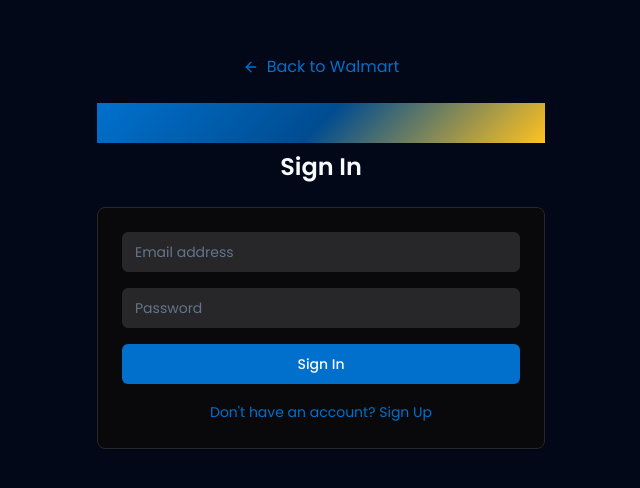
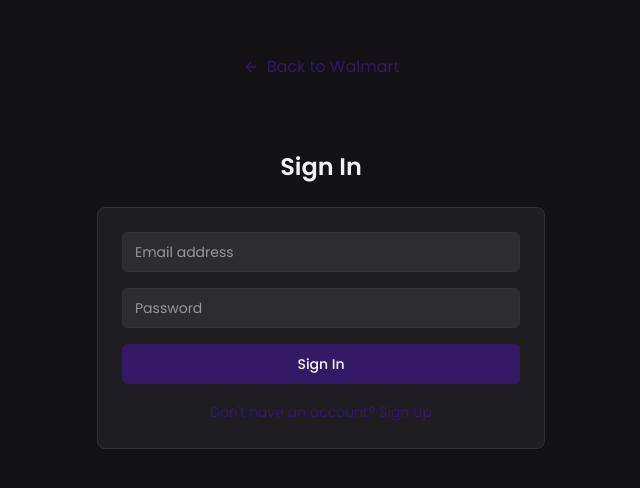
Before and after one commit to hrshvrdhnsingh/walmart-hackathon, a React (Vite) app: page /signin in a window 1280 px wide. Shown: the part 148-636 px from the top of the page, without its empty margins (319-959 px from the left). Built offline with nearby package versions, Linux system fonts and the light colour scheme.

Commit message:
Refactor: Implement dark mode and logo
- Updated the theme to a dark mode with a black-purple color scheme.
- Replaced the logo with the actual Walmart logo.
- Removed gradients.

```diff
--- a/src/components/Header.tsx
+++ b/src/components/Header.tsx
@@ -24,7 +24,7 @@ const Header = () => {
   return (
     <header className="bg-primary text-white">
       {/* Top bar */}
-      <div className="bg-[#004c91] py-2">
+      <div className="bg-[hsl(270,20%,15%)] py-2">
         <div className="container mx-auto px-4 flex justify-between items-center text-sm">
           <LocationSelector />
           <div className="flex items-center space-x-4">
@@ -46,9 +46,15 @@ const Header = () => {
         <div className="flex items-center justify-between">
           {/* Logo */}
           <Link to="/" className="flex items-center">
-            <div className="walmart-gradient p-3 rounded-lg font-bold text-xl text-white shadow-lg">
-              <svg width="32" height="32" viewBox="0 0 100 100" className="fill-current">
-                <path d="M50 10L60 40H90L70 60L80 90L50 70L20 90L30 60L10 40H40L50 10Z"/>
+            <div className="bg-accent p-2 rounded-lg shadow-lg">
+              <svg
+                width="120"
+                height="32"
+                viewBox="0 0 519.2 108"
+                className="fill-current text-primary"
+              >
+                <path d="M57.5 28.6L65.4 0h10.7l7.9 28.6L92.3 0h11.5L88.6 42.8H76.8L69.9 19L63 42.8H51.2L36 0h11.5L55.8 28.6zM140.5 31.8c0 6.9-5.6 12.5-12.5 12.5s-12.5-5.6-12.5-12.5c0-1.2.2-2.4.5-3.5l-7.4-2.1c-.7 1.8-1.1 3.7-1.1 5.6 0 12.2 9.9 22.1 22.1 22.1S152.2 44 152.2 31.8c0-1.9-.2-3.8-.6-5.6l-7.6 2.1c.3 1.1.5 2.3.5 3.5zM177.5 0v8.8h-9.8V0h-10.7v42.8h10.7v-8.8h9.8v8.8h10.7V0h-10.7zM223.8 31.8c0 6.9-5.6 12.5-12.5 12.5s-12.5-5.6-12.5-12.5c0-1.2.2-2.4.5-3.5l-7.4-2.1c-.7 1.8-1.1 3.7-1.1 5.6 0 12.2 9.9 22.1 22.1 22.1s22.1-9.9 22.1-22.1c0-1.9-.2-3.8-.6-5.6l-7.6 2.1c.3 1.1.5 2.3.5 3.5z"/>
+                <path d="M519.2 42.8h-11.2l-7.4-28.7-7.4 28.7H482l-12.4-42.8h11.6l7.3 29.2 7.5-29.2h11.2l7.5 29.2 7.3-29.2h11.6L519.2 42.8zM431.5 54.3c-12.2 0-22.1 9.9-22.1 22.1s9.9 22.1 22.1 22.1 22.1-9.9 22.1-22.1-9.9-22.1-22.1-22.1zm0 33.5c-6.3 0-11.4-5.1-11.4-11.4s5.1-11.4 11.4-11.4 11.4 5.1 11.4 11.4-5.1 11.4-11.4 11.4z"/>
               </svg>
             </div>
           </Link>
@@ -111,7 +117,7 @@ const Header = () => {
       </div>
 
       {/* Navigation */}
-      <nav className="bg-[#004c91] py-2">
+      <nav className="bg-[hsl(270,20%,15%)] py-2">
         <div className="container mx-auto px-4">
           <div className={`${isMobileMenuOpen ? 'block' : 'hidden'} md:flex items-center space-y-2 md:space-y-0 md:space-x-8 text-sm`}>
             <Link to="/products" className="block hover:text-accent transition-colors py-2 md:py-0">
--- a/src/index.css
+++ b/src/index.css
@@ -10,44 +10,44 @@ All colors MUST be HSL.
 
 @layer base {
   :root {
-    --background: 222 84% 4.9%;
-    --foreground: 210 40% 98%;
+    --background: 270 15% 8%; /* Dark purple-black */
+    --foreground: 0 0% 95%;
 
-    --card: 240 10% 3.9%;
-    --card-foreground: 210 40% 98%;
+    --card: 270 10% 12%;
+    --card-foreground: 0 0% 95%;
 
-    --popover: 240 10% 3.9%;
-    --popover-foreground: 210 40% 98%;
+    --popover: 270 10% 12%;
+    --popover-foreground: 0 0% 95%;
 
-    --primary: 207 100% 40%; /* Walmart Blue #0071ce */
-    --primary-foreground: 210 40% 98%;
+    --primary: 260 60% 25%; /* Deep purple */
+    --primary-foreground: 0 0% 98%;
 
-    --secondary: 240 3.7% 15.9%;
-    --secondary-foreground: 210 40% 98%;
+    --secondary: 270 5% 18%;
+    --secondary-foreground: 0 0% 95%;
 
-    --muted: 240 3.7% 15.9%;
-    --muted-foreground: 215.4 16.3% 46.9%;
+    --muted: 270 5% 18%;
+    --muted-foreground: 220 5% 60%;
 
     --accent: 47 100% 57%; /* Walmart Yellow #ffc220 */
     --accent-foreground: 240 5.9% 10%;
 
     --destructive: 0 84.2% 60.2%;
-    --destructive-foreground: 210 40% 98%;
+    --destructive-foreground: 0 0% 98%;
 
-    --border: 240 3.7% 15.9%;
-    --input: 240 3.7% 15.9%;
-    --ring: 207 100% 40%;
+    --border: 270 5% 20%;
+    --input: 270 5% 18%;
+    --ring: 260 60% 25%;
 
     --radius: 0.5rem;
 
-    --sidebar-background: 240 5.9% 10%;
-    --sidebar-foreground: 240 4.8% 95.9%;
-    --sidebar-primary: 224.3 76.3% 48%;
+    --sidebar-background: 270 10% 10%;
+    --sidebar-foreground: 0 0% 95%;
+    --sidebar-primary: 260 60% 25%;
     --sidebar-primary-foreground: 0 0% 100%;
-    --sidebar-accent: 240 3.7% 15.9%;
-    --sidebar-accent-foreground: 240 4.8% 95.9%;
-    --sidebar-border: 240 3.7% 15.9%;
-    --sidebar-ring: 207 100% 40%;
+    --sidebar-accent: 270 5% 18%;
+    --sidebar-accent-foreground: 0 0% 95%;
+    --sidebar-border: 270 5% 20%;
+    --sidebar-ring: 260 60% 25%;
   }
 }
 
@@ -68,7 +68,3 @@ All colors MUST be HSL.
   -webkit-box-orient: vertical;
   overflow: hidden;
 }
-
-.walmart-gradient {
-  background: linear-gradient(135deg, #0071ce 0%, #004c91 50%, #ffc220 100%);
-}
```
